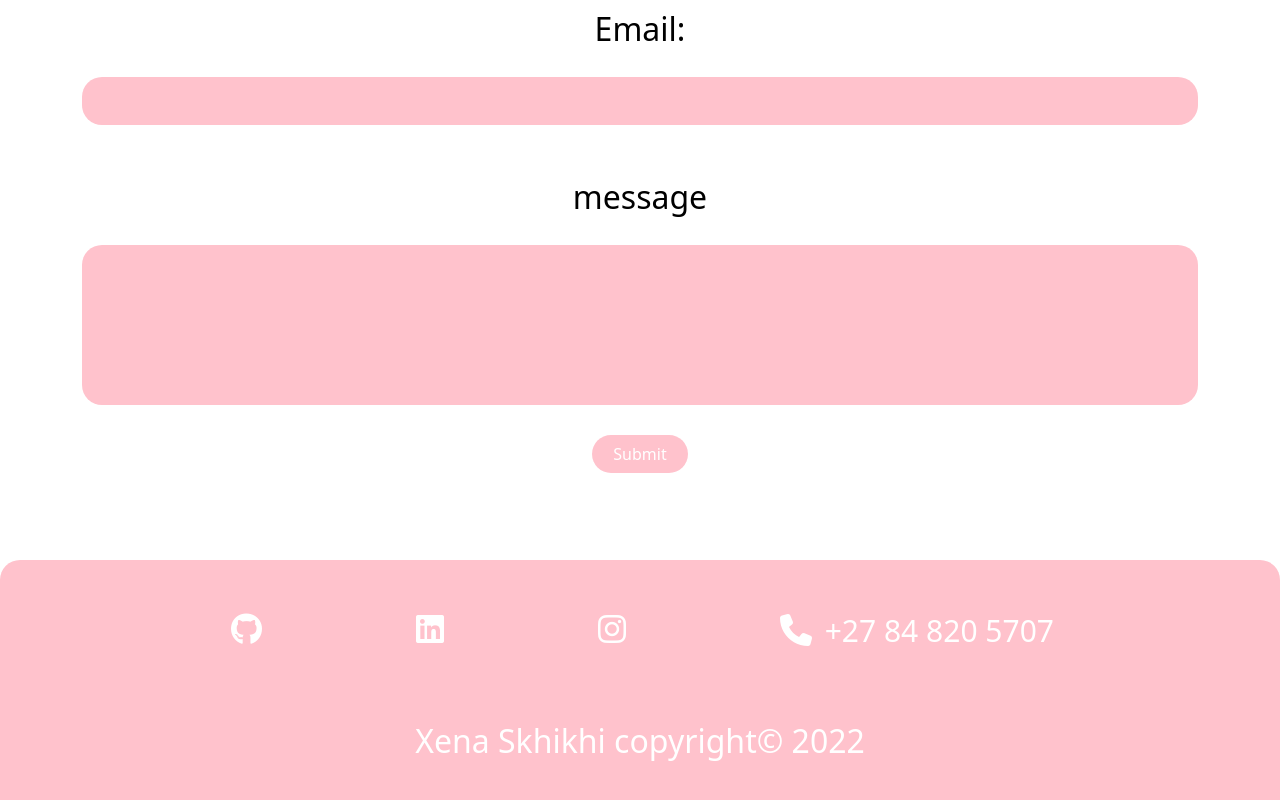
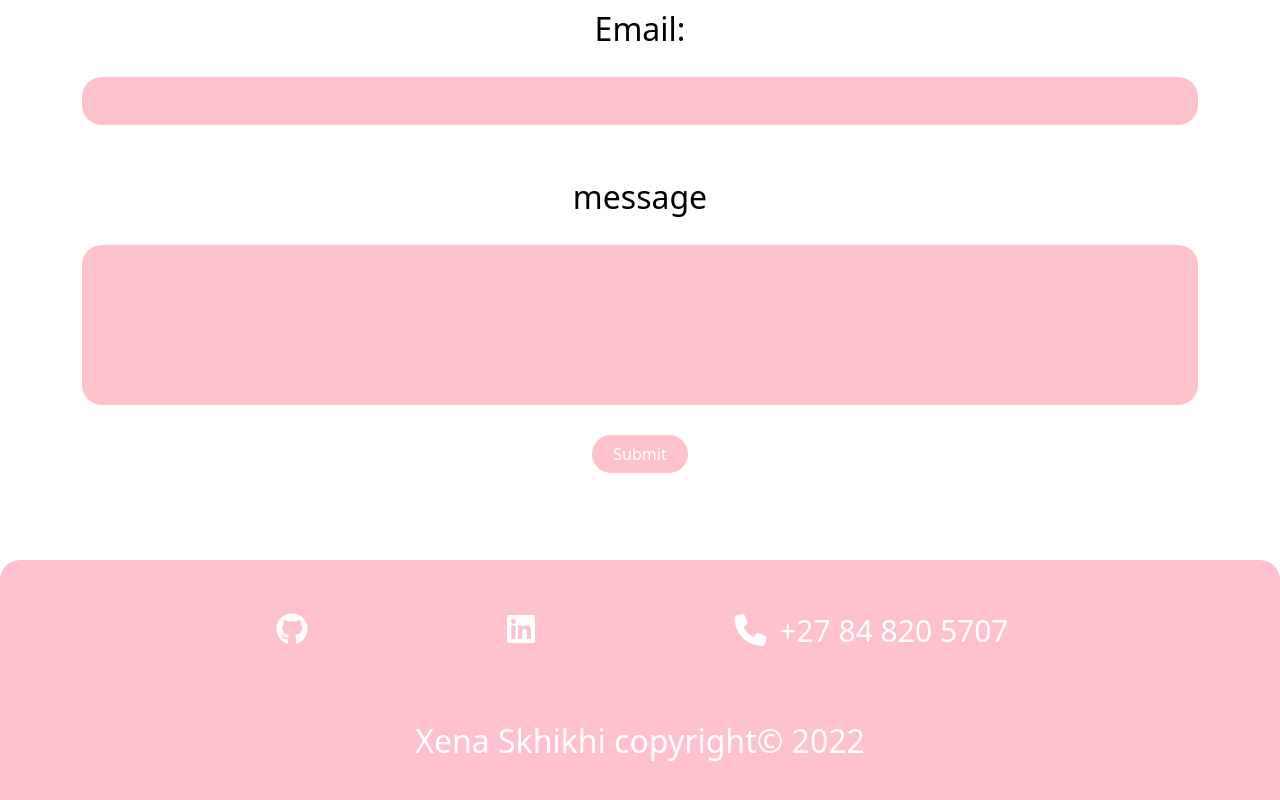
Before and after one commit to bulelaniskhikhi/Vue-Portfolio, a Vue app: page / in a window 1280 px wide. Shown: the part 4463-5263 px from the top of the page. Built offline with nearby package versions, Linux system fonts and the light colour scheme.

Commit message:
took out the instagram link

```diff
--- a/src/views/FooterView.vue
+++ b/src/views/FooterView.vue
@@ -9,11 +9,6 @@
 
         <a href="https://www.linkedin.com/in/zuiel-undefined-59040a246/" target="_blank">
           <i class="fa-brands fa-linkedin"></i>
-        </a>
-
-
-        <a href="https://www.instagram.com/xenathesuccubus/" target="_blank">
-          <i class="fa-brands fa-instagram"></i>
         </a>
 
         <p style="color: white; font-size: 30px"><i class="fa-solid fa-phone"></i> +27 84 820 5707</p>
```
